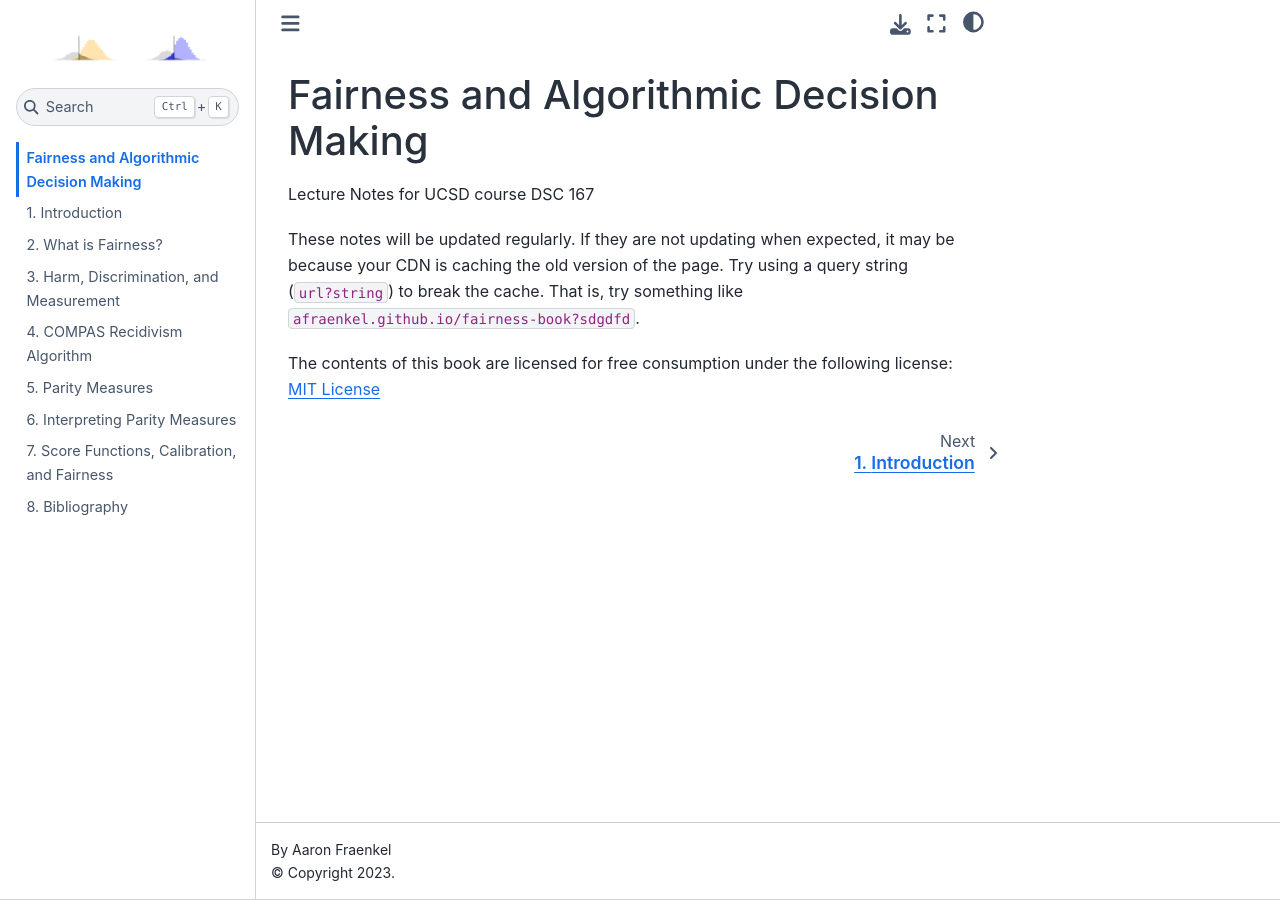
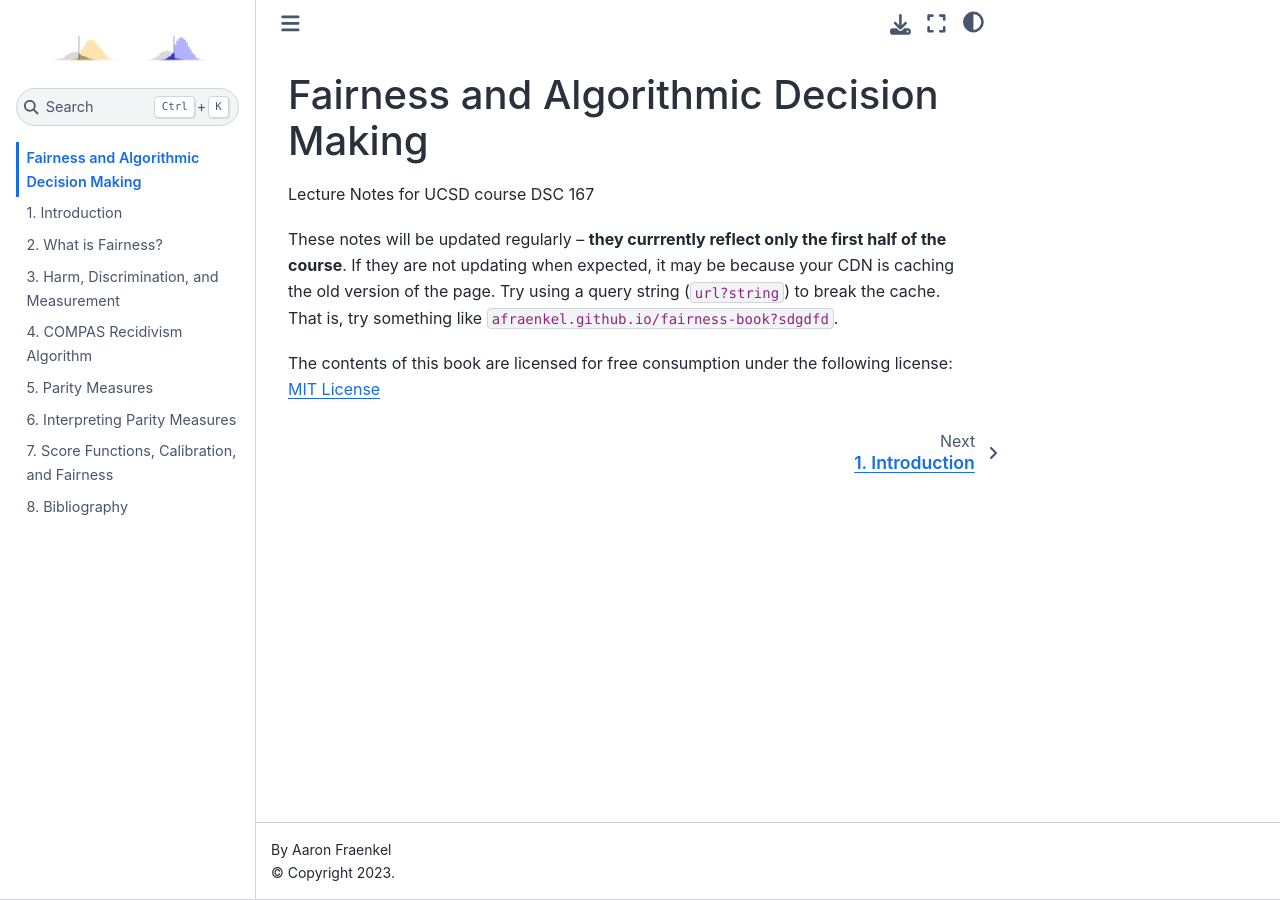
Before and after one commit to afraenkel/fairness-book, a Jupyter Book: the page built from book/intro.md, in a window 1280 px wide. Built offline with Jupyter Book 1.0.4 settings and Sphinx 7.4.7 and the Sphinx Book theme 1.1.4, drawn with Linux system fonts in a browser that asks for light colours.

Commit message:
add intro caveat: only half course exists in notes

```diff
--- a/book/intro.md
+++ b/book/intro.md
@@ -3,7 +3,8 @@ Fairness and Algorithmic Decision Making
 
 Lecture Notes for UCSD course DSC 167
 
-These notes will be updated regularly.
+These notes will be updated regularly -- **they currrently reflect
+only the first half of the course**.
 If they are not updating when expected, it may be because your CDN is
 caching the old version of the page. Try using a query string
 (`url?string`) to break the cache. That is, try something like
```
